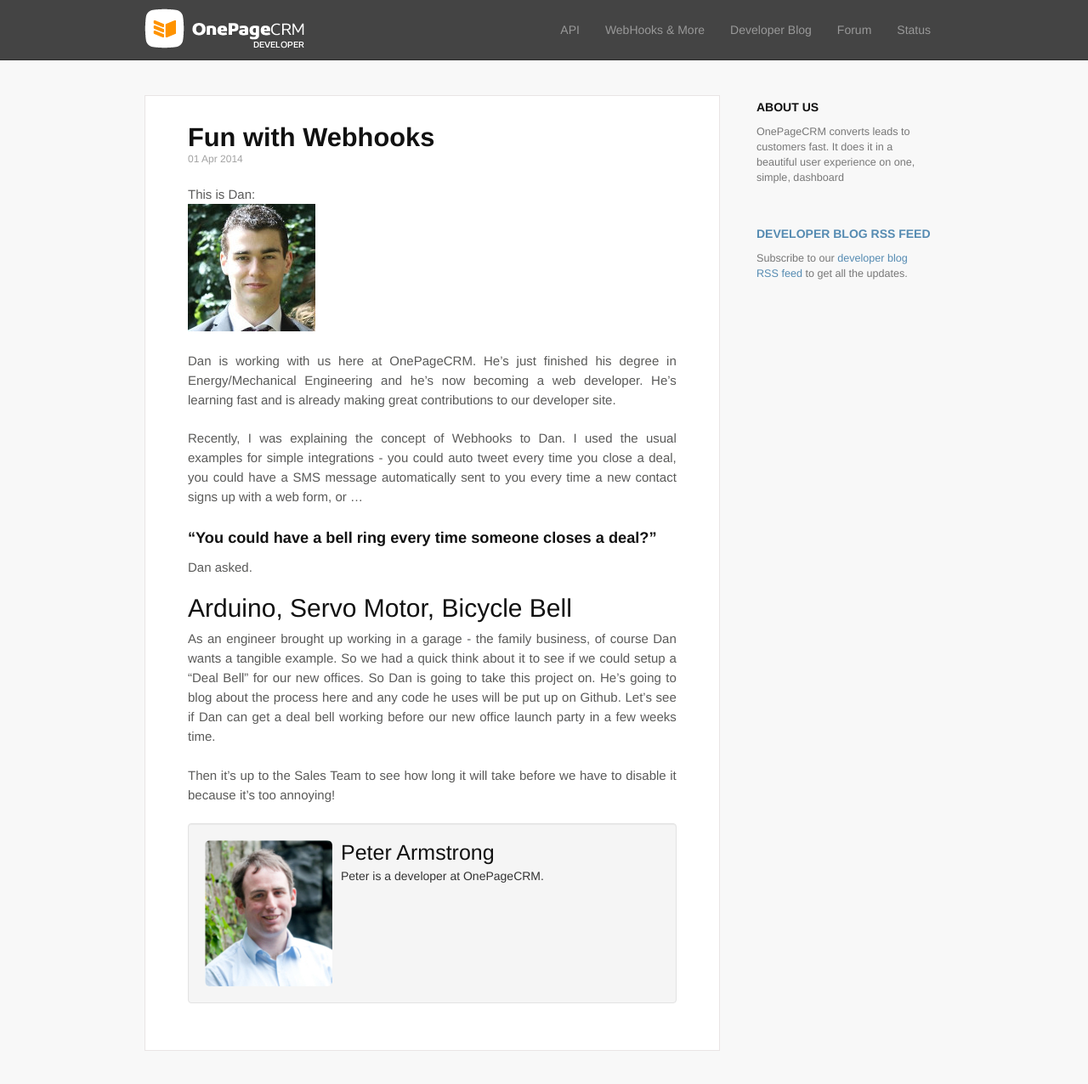
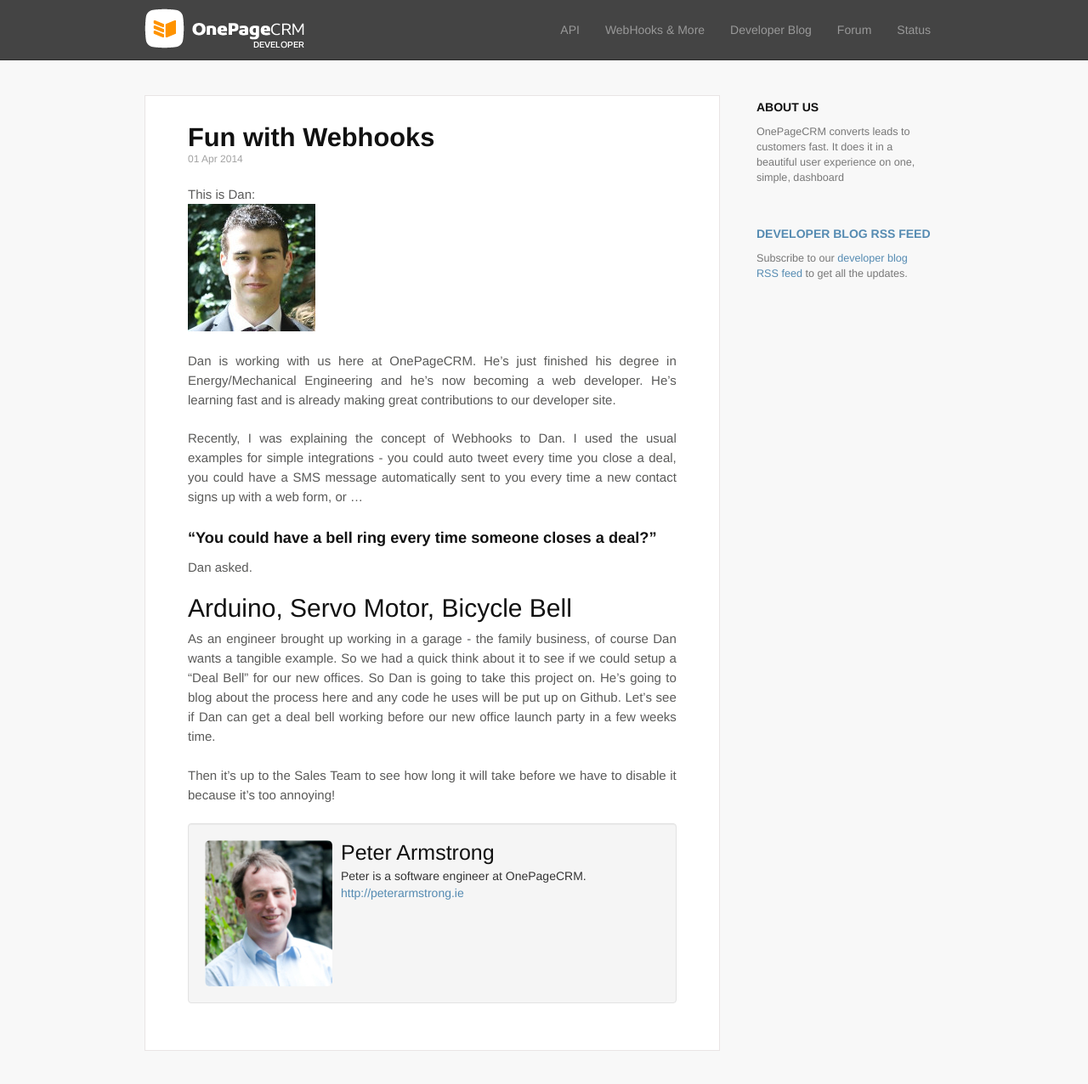
Before and after one commit to OnePageCRM/OnePageCRM.github.io, a Jekyll site: the page built from _posts/2014-04-01-fun-with-webhooks.md, in a window 1280 px wide and 1307 px high. Shown: the top 1276 px of the window at 85% size. Built offline with Jekyll 4.4.1, drawn with Linux system fonts in a browser that asks for light colours; nearby versions of some CDN libraries; Markdown is read by kramdown in place of the engine named in the settings; a script that is not in the unit is left out.

Commit message:
rails girls blog post

```diff
--- a/_config.yml
+++ b/_config.yml
@@ -30,17 +30,16 @@
     display_name: Peter
     #gravatar: c66919cb194f96c696c1da0c47354a6a
     email: peter@onepagecrm.com
-    web: http://onepagecrm.com
+    web: http://peterarmstrong.ie
    # twitter: company
     github: peterOnePageCRM
-    description: 'Peter is a developer at OnePageCRM.'
+    description: 'Peter is a software engineer at OnePageCRM.'
     image: '/img/peter.jpg'
   john:
     name: John Maguire
     display_name: John
     #gravatar: c66919cb194f96c696c1da0c47354a6a
     email: john@onepagecrm.com
-    web: http://onepagecrm.com
    # twitter: company
     github: JohnMaguir
     description: 'John is a software engineer at OnePageCRM.'
@@ -50,7 +49,6 @@
     display_name: Paweł
     gravatar: 52b78dfaef1c3a43f529a7a2e5f1364d
     email: pawel@onepagecrm.com
-    web: http://www.onepagecrm.com
     github: ZipoKing
     twitter: ZipoKing
     description: "Linux fanatic married to a computer. In OnePageCRM holds CTO position and very likes it."
@@ -59,7 +57,6 @@
     name: Dan Fahy
     display_name: Dan
     email: dan@onepagecrm.com
-    web: http://onepagecrm.com
     description: 'Dan is a software engineer at OnePageCRM.'
     image: '/img/dan.jpg'
 
@@ -67,6 +64,5 @@
     name: Ruairi Fahy
     display_name: Ruairi
     email: ruairi@onepagecrm.com
-    web: http://onepagecrm.com
     description: 'Ruairi is a developer at OnePageCRM.'
     # image: '/img/ruairi.jpg'
--- a/_layouts/post.html
+++ b/_layouts/post.html
@@ -24,7 +24,8 @@
       </a>
       <div class="media-body">
         <h4 class="media-heading"> {{ author.name }}</h4>
-        {{ author.description}}
+        {{ author.description }}
+        <a href="{{ author.web }}">{{ author.web }}</a>
       </div>
     </div>
 
```
Also changed, not shown: _posts/2015-07-01-rails-girls-galway.md (added, +26 -0 lines).
